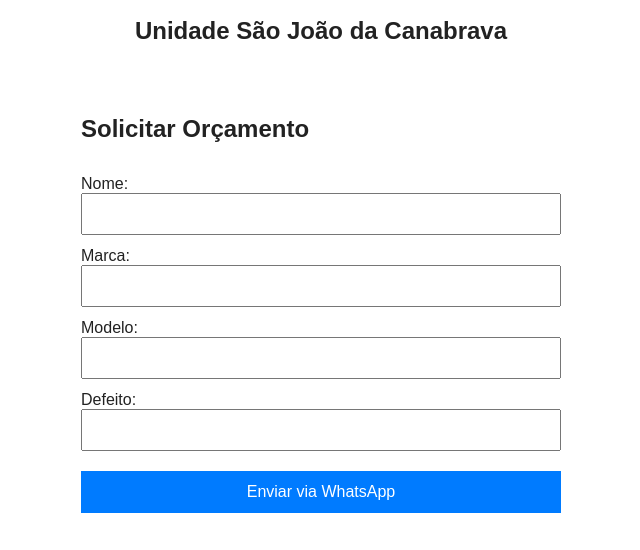
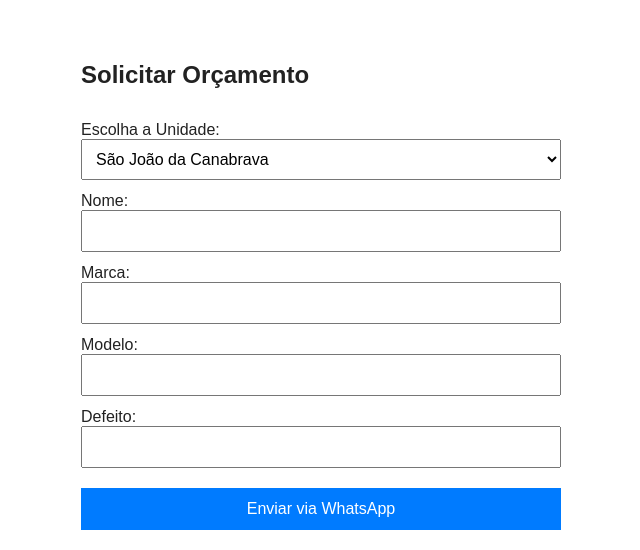
Before and after one commit to alanembracell/NOVO-SITE-EMBRACELL, a plain HTML site: page index.html in a window 1280 px wide. Shown: the part 243-793 px from the top of the page, without its empty margins (319-959 px from the left). Drawn offline with Linux system fonts and the light colour scheme.

Commit message:
Add files via upload

```diff
--- a/index.html
+++ b/index.html
@@ -37,7 +37,7 @@
         label {
             margin-top: 12px;
         }
-        input {
+        input, select {
             padding: 10px;
             font-size: 16px;
         }
@@ -63,12 +63,17 @@
 <body>
     <header>
         <img src="logo.png" alt="Embracell Company">
-        <h1>Unidade São João da Canabrava</h1>
     </header>
 
     <div class="container">
         <h2>Solicitar Orçamento</h2>
         <form id="whatsapp-form">
+            <label for="unidade">Escolha a Unidade:</label>
+            <select id="unidade" required>
+                <option value="São João da Canabrava">São João da Canabrava</option>
+                <!-- Outras unidades podem ser adicionadas aqui futuramente -->
+            </select>
+
             <label for="nome">Nome:</label>
             <input type="text" id="nome" required>
 
@@ -102,11 +107,12 @@
     <script>
         document.getElementById('whatsapp-form').addEventListener('submit', function(e) {
             e.preventDefault();
+            const unidade = document.getElementById('unidade').value;
             const nome = document.getElementById('nome').value;
             const marca = document.getElementById('marca').value;
             const modelo = document.getElementById('modelo').value;
             const defeito = document.getElementById('defeito').value;
-            const mensagem = `Olá, meu nome é ${nome}. Tenho um aparelho da marca ${marca}, modelo ${modelo}, com o seguinte defeito: ${defeito}. Gostaria de solicitar um orçamento.`;
+            const mensagem = `Olá, meu nome é ${nome}. Unidade: ${unidade}. Tenho um aparelho da marca ${marca}, modelo ${modelo}, com o seguinte defeito: ${defeito}. Gostaria de solicitar um orçamento.`;
             const url = `https://wa.me/5511931519489?text=${encodeURIComponent(mensagem)}`;
             window.open(url, '_blank');
         });
@@ -114,7 +120,6 @@
         function buscarOS() {
             const codigo = document.getElementById("codigo").value;
             const output = document.getElementById("resultado-os");
-            // Exemplo fictício
             output.innerHTML = `<strong>Status da OS ${codigo}:</strong> Em andamento.`;
             return false;
         }
```
Also changed, not shown: embracell_logo_final.png (added).
